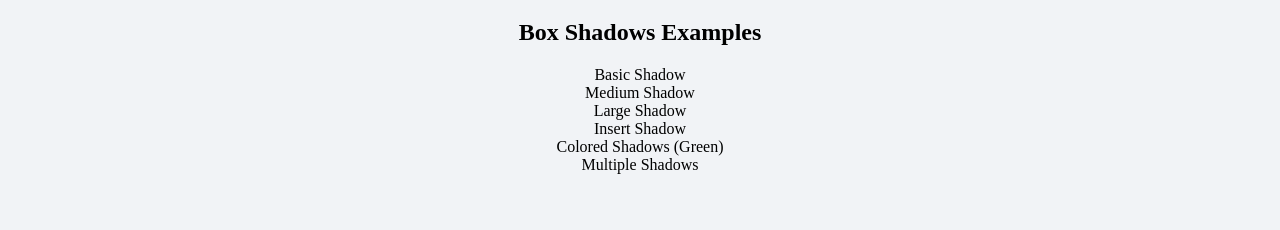
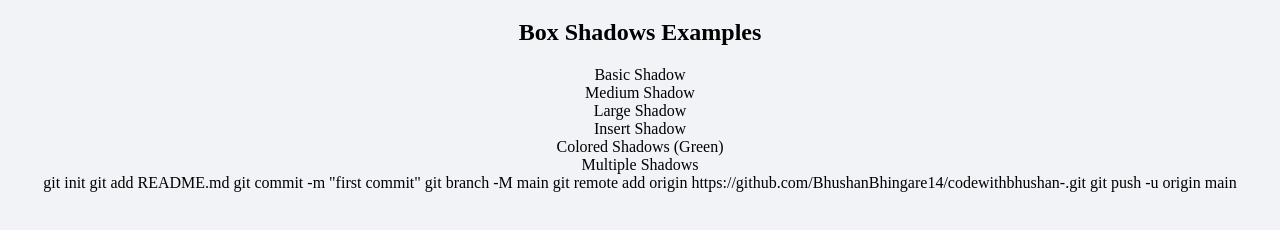
Before and after one commit to BhushanBhingare14/codewithbhushan-, a plain HTML site: page Day20/index.html in a window 1280 px wide. Shown: the part 86-316 px from the top of the page. Drawn offline with Linux system fonts and the light colour scheme.

Commit message:
Initial commit

```diff
--- a/Day20/index.html
+++ b/Day20/index.html
@@ -38,3 +38,9 @@
 
 </body>
 </html>
+git init
+git add README.md
+git commit -m "first commit"
+git branch -M main
+git remote add origin https://github.com/BhushanBhingare14/codewithbhushan-.git
+git push -u origin main
```
